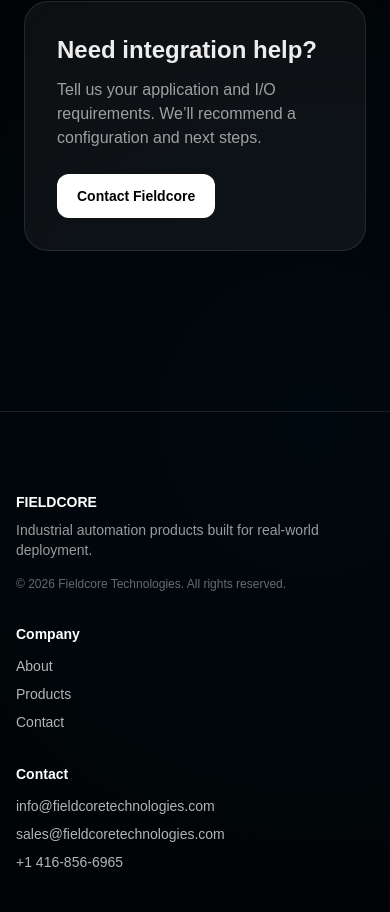
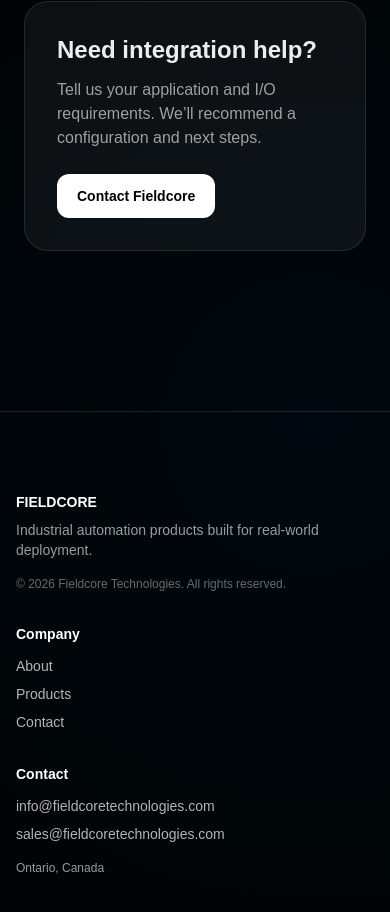
Before and after one commit to aikhontech/fieldcore-website, a Next.js app: page / in a window 390 px wide. Shown: the part 1796-2708 px from the top of the page. Built offline with nearby package versions, Linux system fonts and the light colour scheme.

Commit message:
Phone number commented out and ontario location shown

```diff
--- a/components/Footer.tsx
+++ b/components/Footer.tsx
@@ -32,10 +32,18 @@
             <a className="hover:text-white" href="mailto:sales@fieldcoretechnologies.com">
               sales@fieldcoretechnologies.com
             </a>
+
+            {/*
             <a className="hover:text-white" href="tel:+14168566965">
               +1 416-856-6965
             </a>
+            */}
           </div>
+
+          <div className="mt-4 text-white/60 text-xs">
+          Ontario, Canada
+          </div>
+
         </div>
       </div>
     </footer>
```
